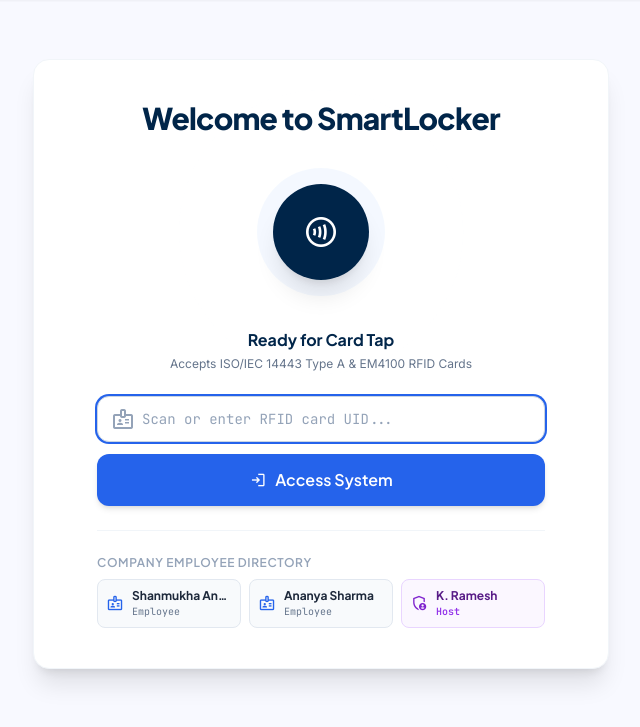
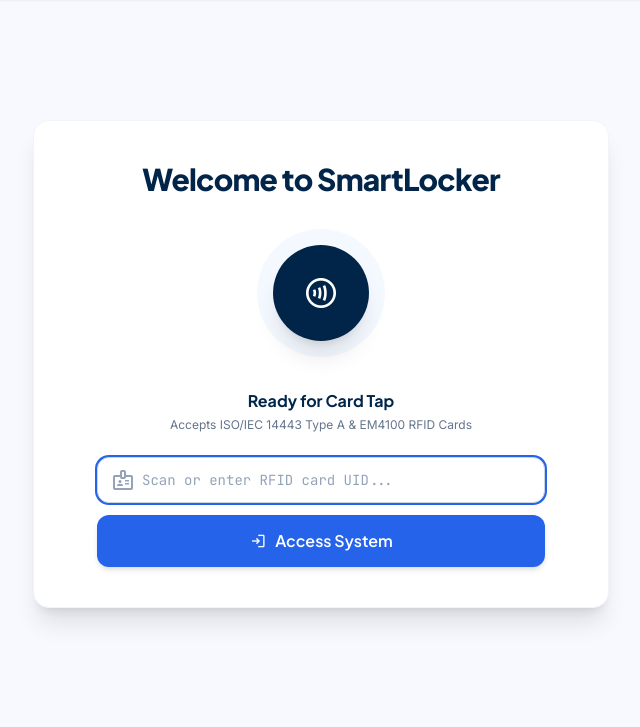
Before and after one commit to shanmukhaanandvarri2005-ui/smart_locker, a Python web app: template templates/auth.html in a window 1280 px wide. Shown: the part 73-800 px from the top of the page, without its empty margins (319-959 px from the left). Run offline with Jinja, Linux system fonts and the light colour scheme; the template is opened without the code that fills it, so the values that code supplies are empty; some libraries are stand-ins or nearby versions.

Commit message:
Remove employee directory quick cards from login page

```diff
--- a/templates/auth.html
+++ b/templates/auth.html
@@ -116,36 +116,6 @@
         </button>
       </form>
 
-      <!-- Quick Enrolled Member Cards for Fast Verification -->
-      <div class="w-full max-w-md mt-6 pt-6 border-t border-slate-100 flex flex-col items-start text-left">
-        <span class="font-display text-xs font-semibold text-slate-400 uppercase tracking-wider mb-2">
-          Company Employee Directory
-        </span>
-        <div class="grid grid-cols-1 sm:grid-cols-3 gap-2 w-full">
-          <button type="button" onclick="quickAuth('12:5E:7B:44')" class="flex items-center gap-2 p-2 rounded-lg bg-slate-50 hover:bg-blue-50 border border-slate-200 text-left transition-all">
-            <span class="material-symbols-outlined text-brand-accent text-lg">badge</span>
-            <div class="flex flex-col min-w-0">
-              <span class="font-display text-xs font-bold text-slate-800 truncate">Shanmukha Anand</span>
-              <span class="font-mono text-[10px] text-slate-500">Employee</span>
-            </div>
-          </button>
-          <button type="button" onclick="quickAuth('04:A2:8F:C9')" class="flex items-center gap-2 p-2 rounded-lg bg-slate-50 hover:bg-blue-50 border border-slate-200 text-left transition-all">
-            <span class="material-symbols-outlined text-brand-accent text-lg">badge</span>
-            <div class="flex flex-col min-w-0">
-              <span class="font-display text-xs font-bold text-slate-800 truncate">Ananya Sharma</span>
-              <span class="font-mono text-[10px] text-slate-500">Employee</span>
-            </div>
-          </button>
-          <button type="button" onclick="quickAuth('E2:80:68:10')" class="flex items-center gap-2 p-2 rounded-lg bg-purple-50/80 hover:bg-purple-100 border border-purple-200 text-left transition-all">
-            <span class="material-symbols-outlined text-purple-700 text-lg">admin_panel_settings</span>
-            <div class="flex flex-col min-w-0">
-              <span class="font-display text-xs font-bold text-purple-900 truncate">K. Ramesh</span>
-              <span class="font-mono text-[10px] text-purple-600 font-semibold">Host</span>
-            </div>
-          </button>
-        </div>
-      </div>
-
     </div>
   </main>
 
@@ -159,11 +129,6 @@
         return;
       }
       authenticate(val);
-    }
-
-    function quickAuth(uid) {
-      document.getElementById('rfidInput').value = uid;
-      authenticate(uid);
     }
 
     async function authenticate(identifier) {
```
